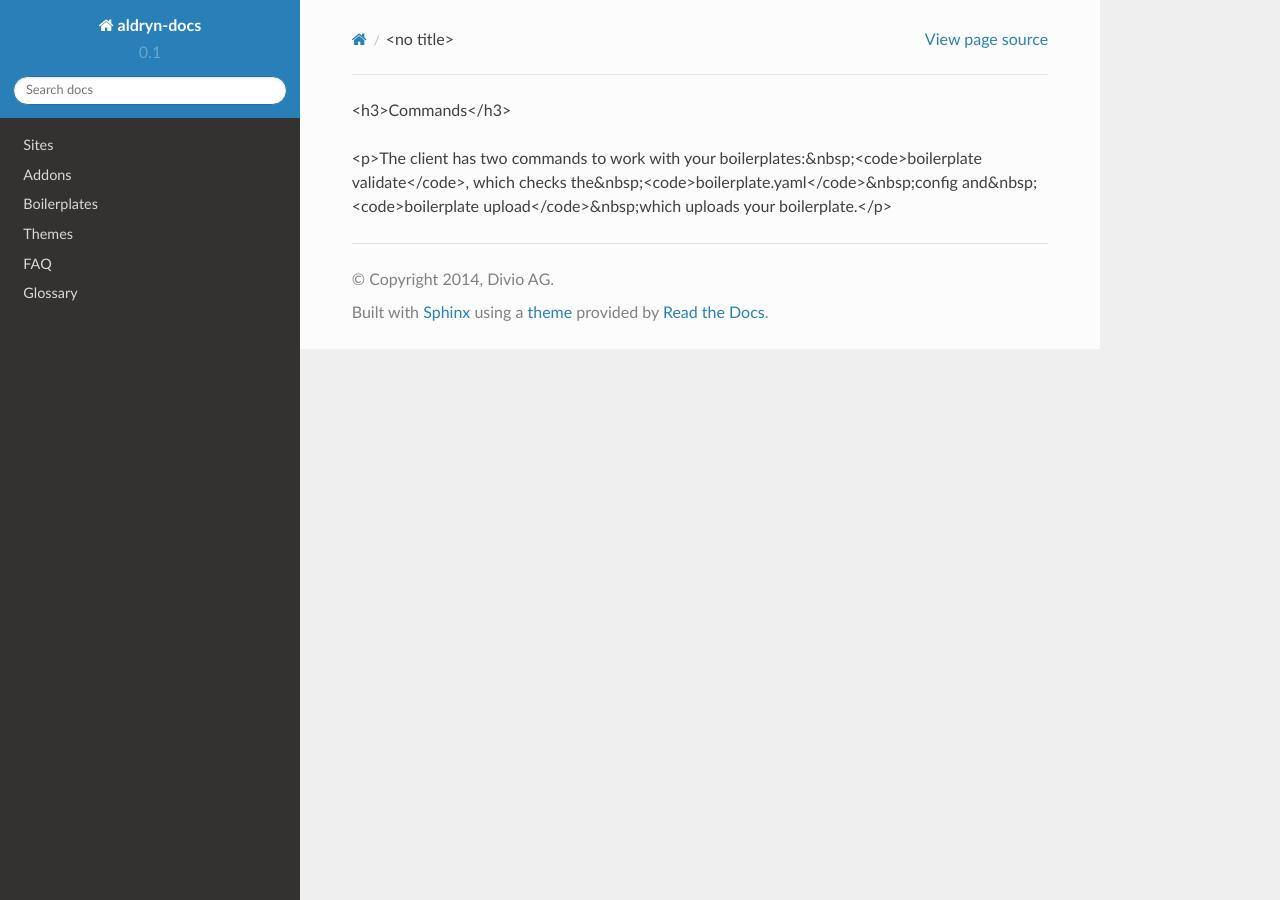
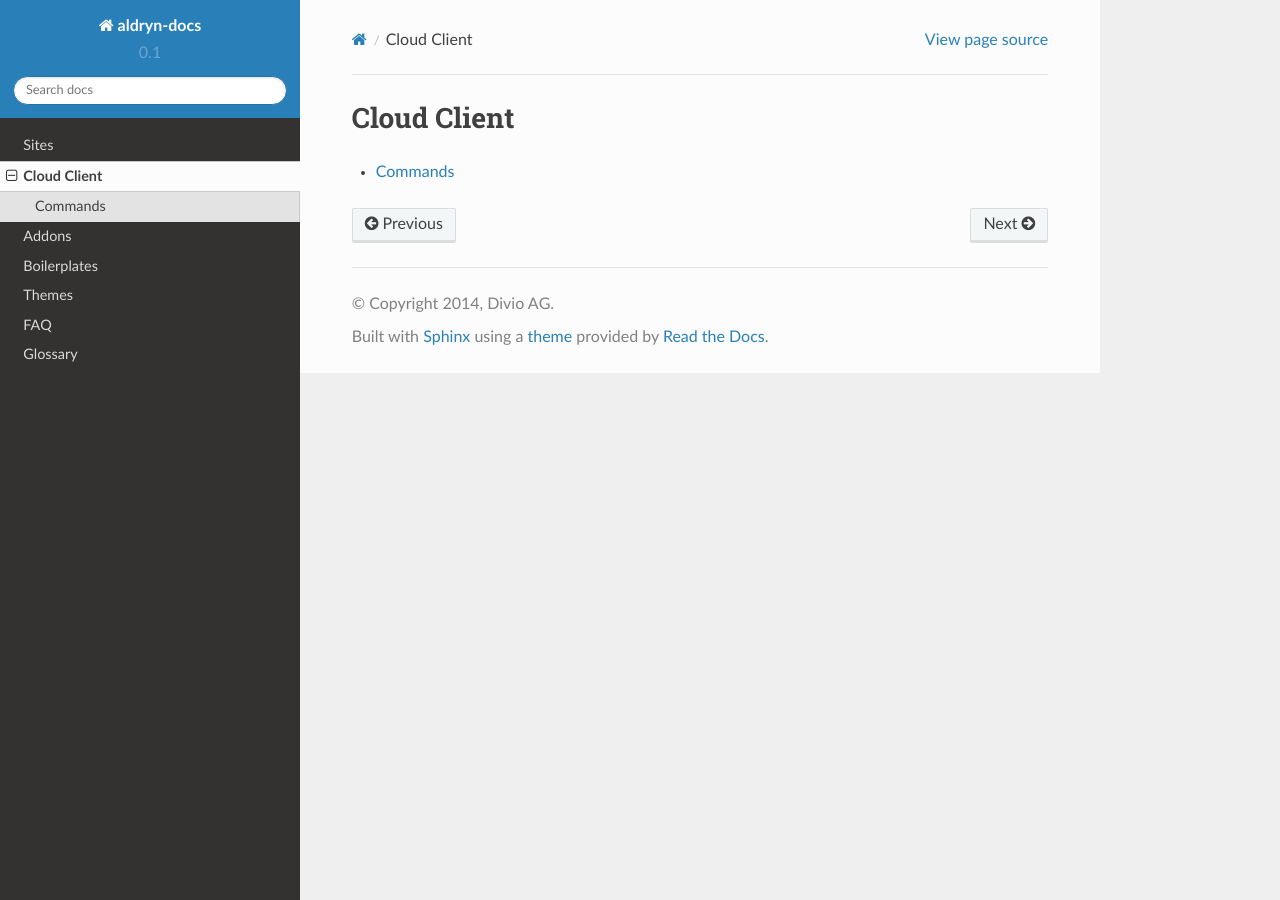
Before and after one commit to aldryn/aldryn-docs, a Sphinx documentation site: the page built from docs/client/index.rst, in a window 1280 px wide. Built offline with Sphinx 7.4.7 and the Read the Docs theme 2.0.0, drawn with Linux system fonts in a browser that asks for light colours.

Commit message:
add client commands

```diff
--- a/docs/addons/configuration.rst
+++ b/docs/addons/configuration.rst
@@ -1,5 +1,5 @@
-=======================
-Json Configuration File
-=======================
+=============
+Configuration
+=============
 
 Hello World
--- a/docs/boilerplates/configuration.rst
+++ b/docs/boilerplates/configuration.rst
@@ -1,6 +1,6 @@
-==================
-Configuration File
-==================
+=============
+Configuration
+=============
 
 A boilerplate requires a configuration file named ``boilerplate.json`` which follows the general json guidelines.
 This file is placed within the root/ of your boilerplate and can be validated using the **cmscloud** clients command
--- a/docs/client/index.rst
+++ b/docs/client/index.rst
@@ -1,5 +1,8 @@
+============
+Cloud Client
+============
 
+.. toctree::
+    :maxdepth: 2
 
-<h3>Commands</h3>
-
-<p>The client has two commands to work with your boilerplates:&nbsp;<code>boilerplate validate</code>, which checks the&nbsp;<code>boilerplate.yaml</code>&nbsp;config and&nbsp;<code>boilerplate upload</code>&nbsp;which uploads your boilerplate.</p>
+    commands
--- a/docs/faq/index.rst
+++ b/docs/faq/index.rst
@@ -2,4 +2,4 @@
 FAQ
 ===
 
-todo
+There are no frequently asked questions yet.
--- a/docs/index.rst
+++ b/docs/index.rst
@@ -70,6 +70,7 @@ Table of Contents
     :maxdepth: 1
 
     sites/index
+    client/index
     addons/index
     boilerplates/index
     themes/index
--- a/docs/themes/index.rst
+++ b/docs/themes/index.rst
@@ -6,4 +6,5 @@ Themes
     :maxdepth: 2
 
     first-steps
+    configuration
     inheritance
```
Also changed, not shown: docs/client/commands.rst (added, +30 -0 lines), docs/themes/configuration.rst (added, +27 -0 lines).
